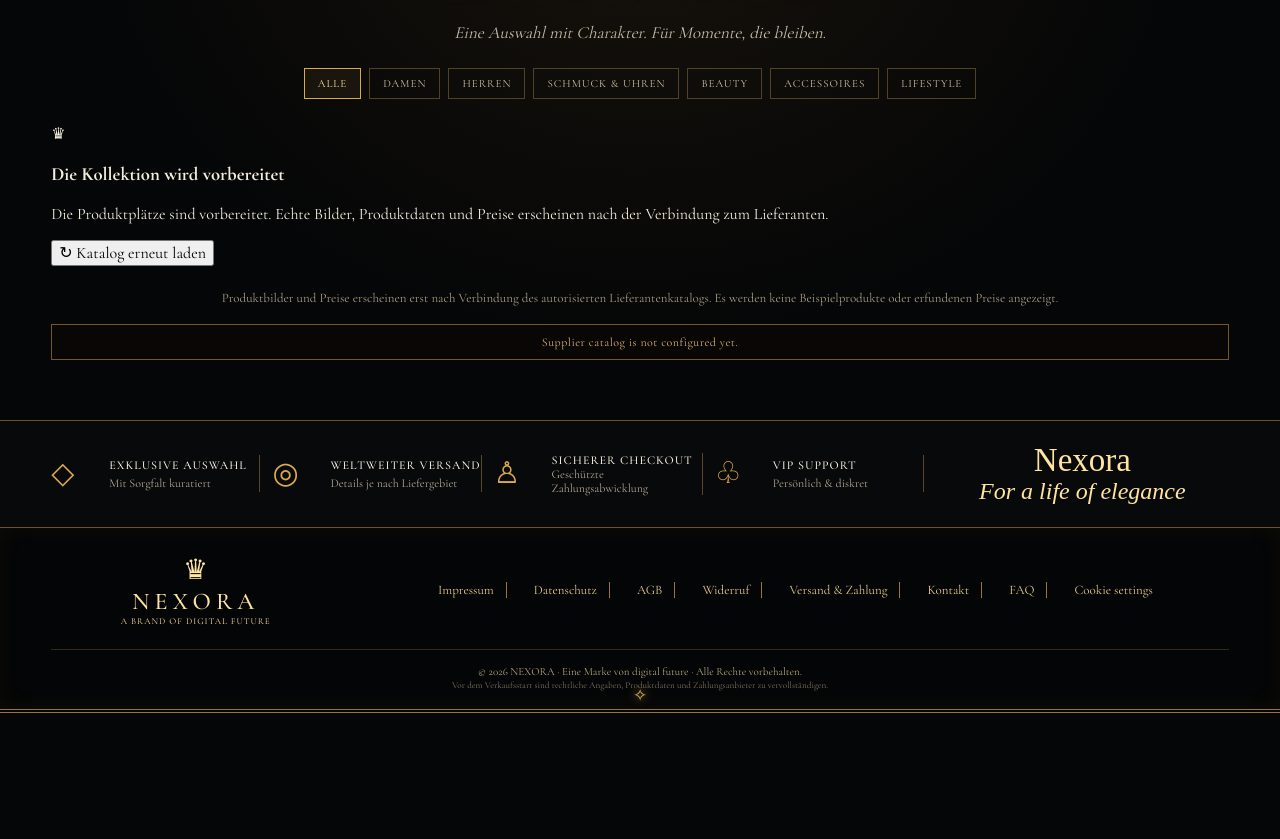
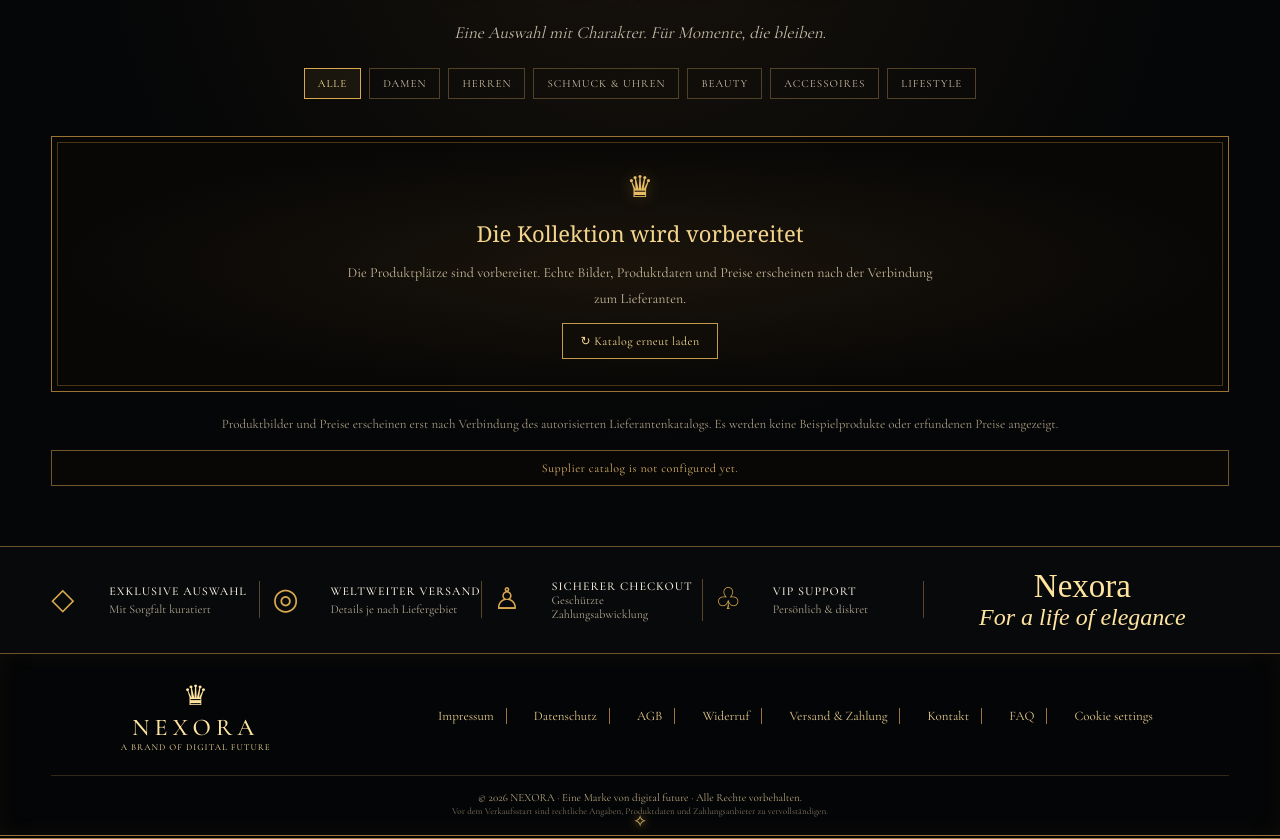
Before and after one commit to nexora-online/NEXORAO-VIP, a Next.js app: page / in a window 1280 px wide. Shown: the part 1040-1879 px from the top of the page. Before the commit the page ends 1753 px from the top, so only its background shows below. Built offline with nearby package versions, Linux system fonts and the light colour scheme; a web font is replaced by a local one.

Commit message:
style: add luxury empty catalog state

```diff
--- a/app/globals.css
+++ b/app/globals.css
@@ -155,3 +155,12 @@
 .checkout-payment label{display:flex;align-items:center;gap:8px;font-size:14px}
 .checkout-payment input{accent-color:#d9a94f}
 @media(max-width:520px){.checkout-fields{grid-template-columns:1fr}.checkout-review>div{font-size:12px}}
+
+
+/* Elegant empty supplier-catalog state; homepage composition remains unchanged */
+.empty-catalog{grid-column:1/-1;display:flex;flex-direction:column;align-items:center;justify-content:center;gap:12px;min-height:230px;margin:12px 0;padding:32px 20px;border:1px solid #9b7335;outline:1px solid #493416;outline-offset:-7px;background:radial-gradient(ellipse at center,#1a140b 0%,#080706 72%);text-align:center;color:#ead8b3}
+.empty-catalog-crown{font-size:30px;color:#e7bd65;text-shadow:0 0 16px #dba64b55}
+.empty-catalog h3{margin:0;color:#f3d48c;font-family:Georgia,serif;font-weight:400;font-size:22px}
+.empty-catalog p{max-width:600px;margin:0;color:#c7b99b;font-size:14px;line-height:1.8}
+.catalog-retry{border:1px solid #c49a4b;padding:10px 18px;background:#100c07;color:#f5d995;cursor:pointer;font:inherit;font-size:12px;letter-spacing:.4px}
+.catalog-retry:hover{background:#35240d}
```
